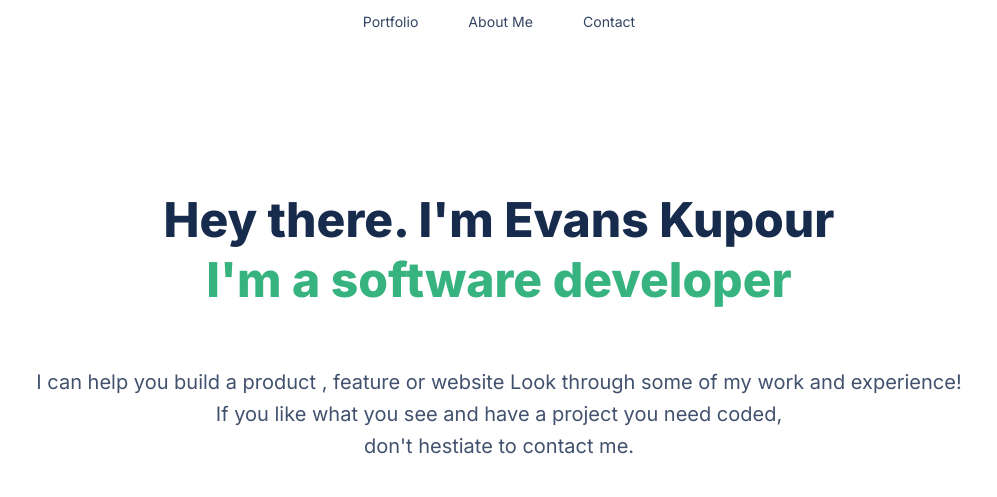
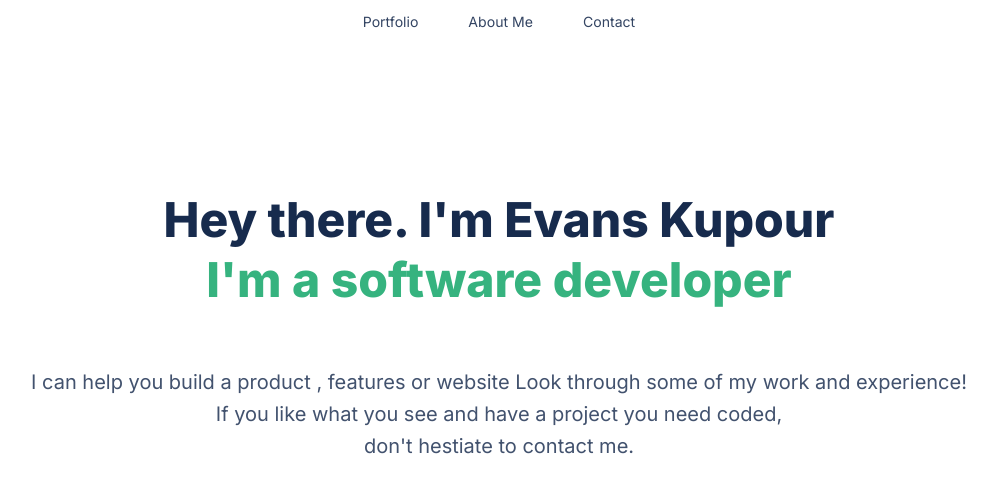
Before and after one commit to Doheera-kosi/hide-and-seek, a website: page index.html in a window 1280 px wide. Shown: the top 497 px of the page, without its empty margins (141-1138 px from the left). Drawn offline with nearby package versions, Linux system fonts and the light colour scheme; files whose address does not match are found by name.

Commit message:
Modified index.html

```diff
--- a/index.html
+++ b/index.html
@@ -46,7 +46,7 @@
       Hey there. I'm Evans Kupour <span>I'm a software developer</span>
     </h1>
     <p class="intro-note">
-      I can help you build a product , feature or website Look through some of my work and experience! <br> If you like what you see and have a project you need coded, <br>
+      I can help you build a product , features or website Look through some of my work and experience! <br> If you like what you see and have a project you need coded, <br>
       don't hestiate to contact me.
     </p>
     <div class="soc-media">
```
